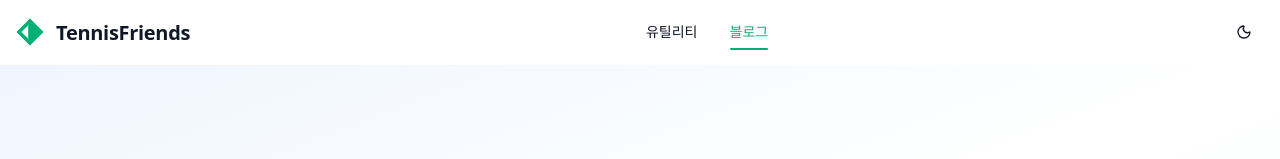
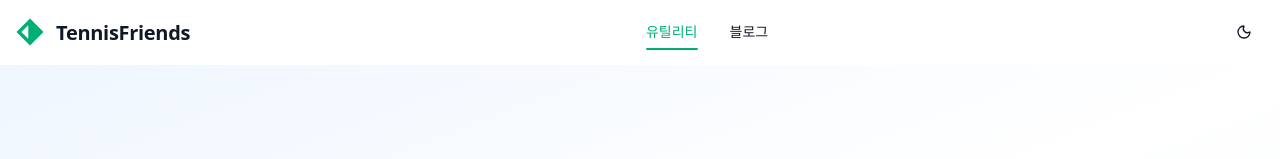
Before and after one commit to lsk7209/tennis_friends, a Next.js app: page / in a window 1280 px wide. Shown: the top 159 px of the page. Built offline with nearby package versions, Linux system fonts and the light colour scheme; a web font is replaced by a local one.

Commit message:
Fix header navigation active state - use dynamic pathname detection instead of hardcoded values

```diff
--- a/src/components/layout/Header.tsx
+++ b/src/components/layout/Header.tsx
@@ -2,6 +2,7 @@
 
 import React, { useState, useEffect } from 'react';
 import Link from 'next/link';
+import { usePathname } from 'next/navigation';
 import { Button } from '@/components/ui/button';
 import { Moon, Sun, Menu, X } from 'lucide-react';
 
@@ -9,6 +10,7 @@ const Header: React.FC = () => {
   const [isDark, setIsDark] = useState(false);
   const [isMobileMenuOpen, setIsMobileMenuOpen] = useState(false);
   const [isScrolled, setIsScrolled] = useState(false);
+  const pathname = usePathname();
 
   useEffect(() => {
     // 다크모드 상태 초기화
@@ -40,9 +42,20 @@ const Header: React.FC = () => {
   };
 
   const navItems = [
-    { href: '/utility', label: '유틸리티', active: false },
-    { href: '/blog', label: '블로그', active: true },
+    { href: '/utility', label: '유틸리티' },
+    { href: '/blog', label: '블로그' },
   ];
+
+  // 현재 경로에 따라 활성 상태 결정
+  const isActive = (href: string) => {
+    if (href === '/utility') {
+      return pathname.startsWith('/utility') || pathname === '/';
+    }
+    if (href === '/blog') {
+      return pathname.startsWith('/blog');
+    }
+    return false;
+  };
 
   return (
     <header className={`sticky top-0 z-50 w-full border-b transition-all duration-300 ${
@@ -73,23 +86,26 @@ const Header: React.FC = () => {
 
         {/* Desktop Navigation */}
         <nav className="hidden items-center gap-8 text-sm md:flex">
-          {navItems.map((item) => (
+          {navItems.map((item) => {
+            const active = isActive(item.href);
+            return (
               <div key={item.href} className="relative">
                 <Link
                   href={item.href}
                   className={`font-medium transition-colors hover:text-text-light ${
-                  item.active
+                    active
                       ? 'text-primary'
                       : 'text-text-muted'
                   }`}
                 >
                   {item.label}
                 </Link>
-              {item.active && (
+                {active && (
                   <div className="absolute -bottom-2 left-0 h-0.5 w-full bg-primary rounded-full"></div>
                 )}
               </div>
-          ))}
+            );
+          })}
         </nav>
 
         {/* Right side buttons */}
@@ -123,12 +139,14 @@ const Header: React.FC = () => {
         <div className="border-t border-white/10 bg-background-light/95 dark:bg-background-dark/95 backdrop-blur-md md:hidden">
           <nav className="container mx-auto px-4 py-6">
             <div className="flex flex-col gap-4">
-              {navItems.map((item) => (
+              {navItems.map((item) => {
+                const active = isActive(item.href);
+                return (
                   <Link
                     key={item.href}
                     href={item.href}
                     className={`font-medium transition-colors hover:text-text-light py-2 px-3 rounded-lg hover:bg-white/5 ${
-                    item.active
+                      active
                         ? 'text-primary bg-primary/10'
                         : 'text-text-muted'
                     }`}
@@ -136,7 +154,8 @@ const Header: React.FC = () => {
                   >
                     {item.label}
                   </Link>
-              ))}
+                );
+              })}
             </div>
           </nav>
         </div>
```
Lines whose indentation alone changed are shown as unchanged.
